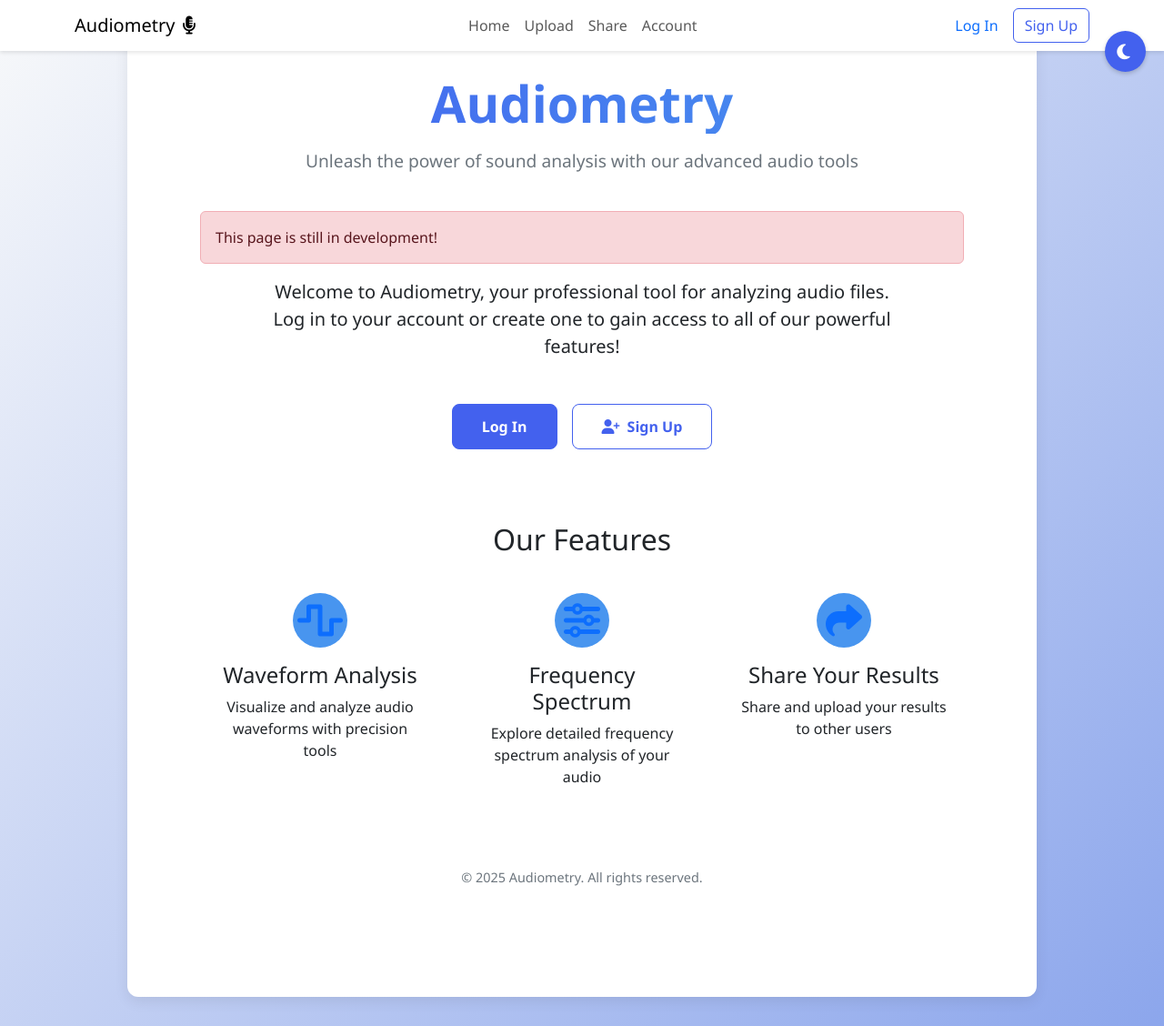
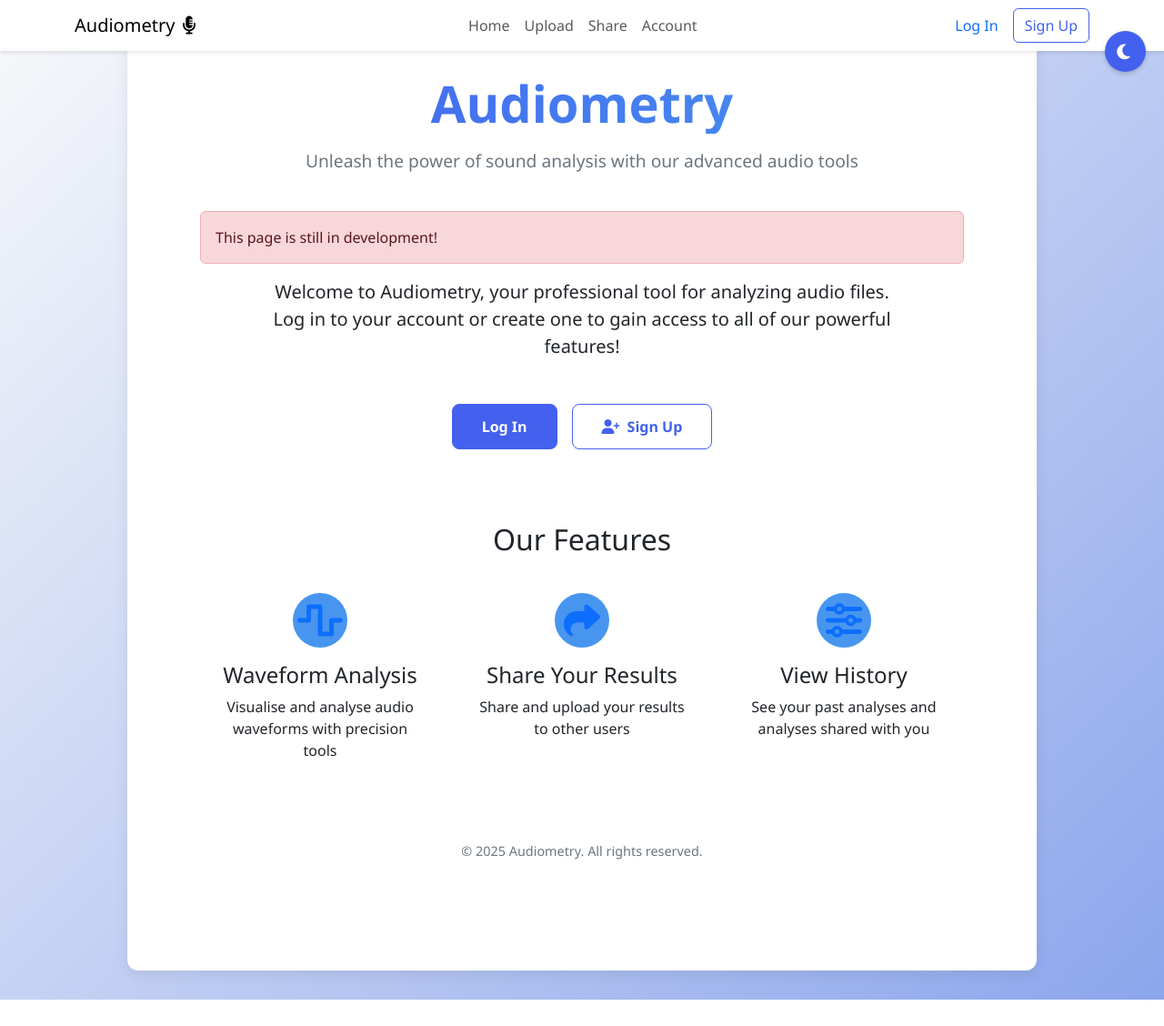
Before and after one commit to qwertytops/AudioAnalyser, a Flask app: page / in a window 1280 px wide. Shown: the whole page at 91% size. After the commit the page ends 1099 px from the top, so only its background shows below. Run offline with Flask 3, Linux system fonts and the light colour scheme.

Commit message:
altered homepage links

```diff
--- a/app/templates/introductoryView.html
+++ b/app/templates/introductoryView.html
@@ -42,12 +42,13 @@
         {% endwith %}
 
         <form action="{{ url_for('login') }}" method="POST">
-            {{ form.hidden_tag() }}  <!-- This generates the CSRF token -->
+            {{ form.hidden_tag() }} <!-- This generates the CSRF token -->
             <div class="form-group">
                 {{ form.login_id.label(class="form-label") }}
                 <div class="input-group">
                     <span class="input-group-text"><i class="fas fa-user"></i></span>
-                    {{ form.login_id(class="form-control", id="logInEmail", placeholder="Enter your email or username") }}
+                    {{ form.login_id(class="form-control", id="logInEmail", placeholder="Enter your email or username")
+                    }}
                 </div>
                 {% if form.login_id.errors %}
                 <div class="invalid-feedback d-block">
@@ -89,18 +90,7 @@
                             <i class="fas fa-wave-square"></i>
                         </div>
                         <h4>Waveform Analysis</h4>
-                        <p>Visualize and analyze audio waveforms with precision tools</p>
-                    </div>
-                </a>
-            </div>
-            <div class="col-md-4">
-                <a href="upload" class="text-decoration-none text-dark">
-                    <div class="text-center feature-card">
-                        <div class="feature-icon mx-auto">
-                            <i class="fas fa-sliders-h"></i>
-                        </div>
-                        <h4>Frequency Spectrum</h4>
-                        <p>Explore detailed frequency spectrum analysis of your audio</p>
+                        <p>Visualise and analyse audio waveforms with precision tools</p>
                     </div>
                 </a>
             </div>
@@ -115,6 +105,17 @@
                     </div>
                 </a>
             </div>
+            <div class="col-md-4">
+                <a href="account" class="text-decoration-none text-dark">
+                    <div class="text-center feature-card">
+                        <div class="feature-icon mx-auto">
+                            <i class="fas fa-sliders-h"></i>
+                        </div>
+                        <h4>View History</h4>
+                        <p>See your past analyses and analyses shared with you</p>
+                    </div>
+                </a>
+            </div>
         </div>
     </div>
 
```
Lines whose indentation alone changed are shown as unchanged.
